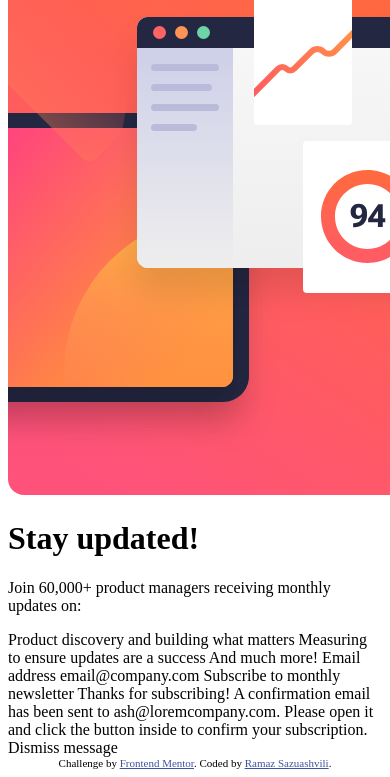
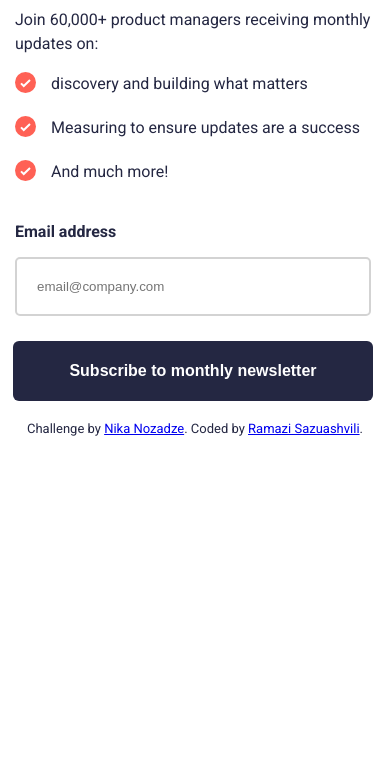
Before and after one commit to RamaziSazuashvili/Sign-up-form, a plain HTML site: page index.html in a window 390 px wide. Shown: the part 394-1171 px from the top of the page. After the commit the page ends 844 px from the top, so only its background shows below. Drawn offline with Linux system fonts and the light colour scheme.

Commit message:
Mobile Visual Done

```diff
--- a/index.html
+++ b/index.html
@@ -6,60 +6,67 @@
 
   <link rel="icon" type="image/png" sizes="32x32" href="./assets/images/favicon-32x32.png">
   <link rel="stylesheet" href="./style.css">
+  <link
+    href="https://fonts.googleapis.com/css2?family=Inter:wght@100..900&family=Manrope:wght@200..800&family=Outfit:wght@100..900&family=Overpass:ital,wght@0,100..900;1,100..900&family=Roboto:ital,wght@0,100;0,300;0,400;0,500;0,700;0,900;1,100;1,300;1,400;1,500;1,700;1,900&family=Young+Serif&display=swap"
+    rel="stylesheet">
+  <link rel="preconnect" href="https://fonts.googleapis.com">
+  <link rel="preconnect" href="https://fonts.gstatic.com" crossorigin>
 
 
 
   <title>Frontend Mentor | Newsletter sign-up form with success message</title>
 
-  <style>
-    .attribution { font-size: 11px; text-align: center; }
-    .attribution a { color: hsl(228, 45%, 44%); }
-  </style>
 </head>
 <body>
 
   <!-- Sign-up form start -->
   <main>
+
     <div class="container">
       <div class="image-container">
         <img class="mobile-image" src="./assets/images/illustration-sign-up-mobile.svg" alt="illustration-mobile">
         <img class="desktop-image" src="./assets/images/illustration-sign-up-desktop.svg" alt="illustration-desktop">
       </div>
-      <form id="form">
 
-      </form>
+      <form id="form" novalidate>
+        <div class="form-wrap">
+          <h1>Stay updated!</h1>
+          <p>Join 60,000+ product managers receiving monthly updates on:</p>
+
+          <ul>
+            <li><span><img src="./assets/images/icon-list.svg"></span> discovery and building what matters</li>
+            <li><span><img src="./assets/images/icon-list.svg"></span>Measuring to ensure updates are a success</li>
+            <li><span><img src="./assets/images/icon-list.svg"></span>And much more!</li>
+          </ul>
+            <div class="mail">
+              <label for="email">Email address</label>
+              <span aria-live="polite" id="email-error"></span>
+            </div>
+
+            <input id="mail" placeholder="email@company.com" type="email" name="email">
+            <button class="button" type="submit">Subscribe to monthly newsletter</button>
+        </div>
     </div>
+    </form>
   </main>
 
-  <h1>Stay updated!</h1>
-
-  <p>Join 60,000+ product managers receiving monthly updates on:</p>
-
-  Product discovery and building what matters
-  Measuring to ensure updates are a success
-  And much more!
-
-  Email address
-  email@company.com
-
-  Subscribe to monthly newsletter
 
   <!-- Sign-up form end -->
 
   <!-- Success message start -->
 
-  Thanks for subscribing!
+  <!-- Thanks for subscribing!  SUCCESS MESSAGE
 
   A confirmation email has been sent to ash@loremcompany.com.
   Please open it and click the button inside to confirm your subscription.
 
-  Dismiss message
+  Dismiss message -->
 
   <!-- Success message end -->
 
   <div class="attribution">
-    Challenge by <a href="https://www.frontendmentor.io?ref=challenge" target="_blank">Frontend Mentor</a>.
-    Coded by <a href="https://github.com/RamaziSazuashvili" target="_blank">Ramaz Sazuashvili</a>.
+    Challenge by <a href="https://github.com/nikanoza" target="_blank">Nika Nozadze</a>.
+    Coded by <a href="https://github.com/RamaziSazuashvili" target="_blank">Ramazi Sazuashvili</a>.
   </div>
 
   <script src="./script.js"></script>
--- a/style.css
+++ b/style.css
@@ -0,0 +1,99 @@
+body {
+    color: hsl(234, 29%, 20%);
+    padding: 0px;
+    margin: 0px;
+    font-family: 'Roboto';
+    display: block;
+    place-items: center;
+    min-width: 375px;
+    min-height: 100vh;
+    line-height: 1.5;
+}
+
+main {
+    padding-block-end: 1em;
+}
+
+h1 {
+    font-size: 2 rem;
+    padding: 0px 15px 0px 15px;
+    color:hsl(234, 29%, 20%);
+    font-size: 2.5rem;
+    margin: 20px 0px 20px 0px;
+}
+
+p {
+    padding: 0px 15px 0px 15px;
+}
+
+ul {
+    padding-left:0;
+}
+
+li {
+    padding-block-end: 1em;
+    display: flex;
+    gap: 15px;
+    align-items: start;
+    padding: 0px 15px 16px 15px;
+}
+
+.form-wrap {
+    margin-inline: auto;
+    width: min(23.5rem, calc(100% -2rem));
+}
+
+.image-container img {
+    width:100%;
+}
+
+label {
+    padding: 0px 15px 0px 15px;
+    color:hsl(234, 29%, 20%);
+    font-weight: bold;
+}
+
+.mail {
+    display: flex;
+    justify-self: space-between;
+    padding-block-end: 0.5em;
+}
+
+#email-error {
+    color:hsl(4, 100%, 67%);
+    margin-left:auto;
+}
+
+.attribution {
+    font-size: 13px;
+    padding: 0px 15px 5px 15px;
+}
+
+input {
+    width:80%;
+    padding:1.5em;
+    margin-block-end: 1.5em;
+    border-radius:5px;
+    border: 2px solid lightgray;
+    display:block;
+    margin: 5px 15px 15px 15px;
+
+}
+
+button {
+    color: white;
+    background-color: hsl(234, 29%, 20%);
+    width: 92.3%;
+    border: none;
+    font-weight: bold;
+    padding: 1.3em 2em;
+    font-size: 1rem;
+    border-radius: 6px;
+    margin: 10px 13px 2px 13px;
+
+}
+
+
+.desktop-image {
+    display:none;
+}
```
Also changed, not shown: success.html (added).
